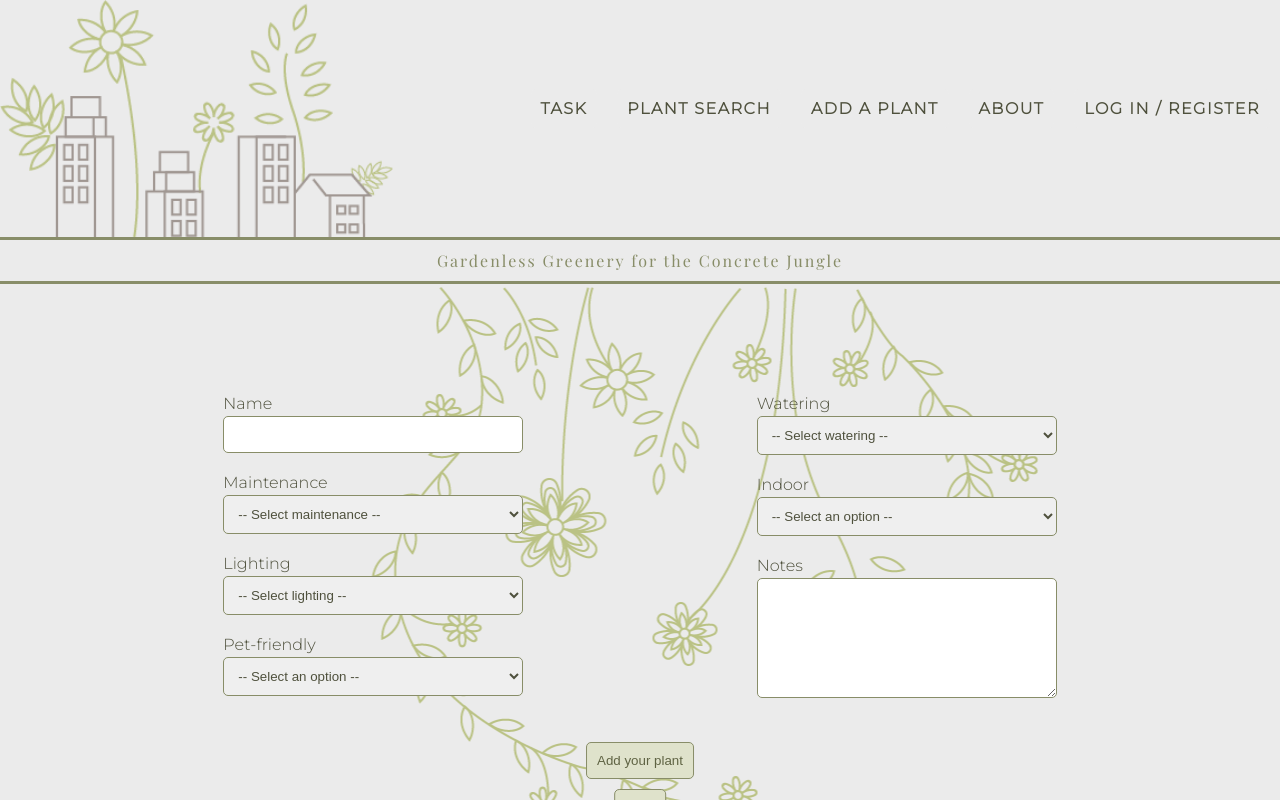
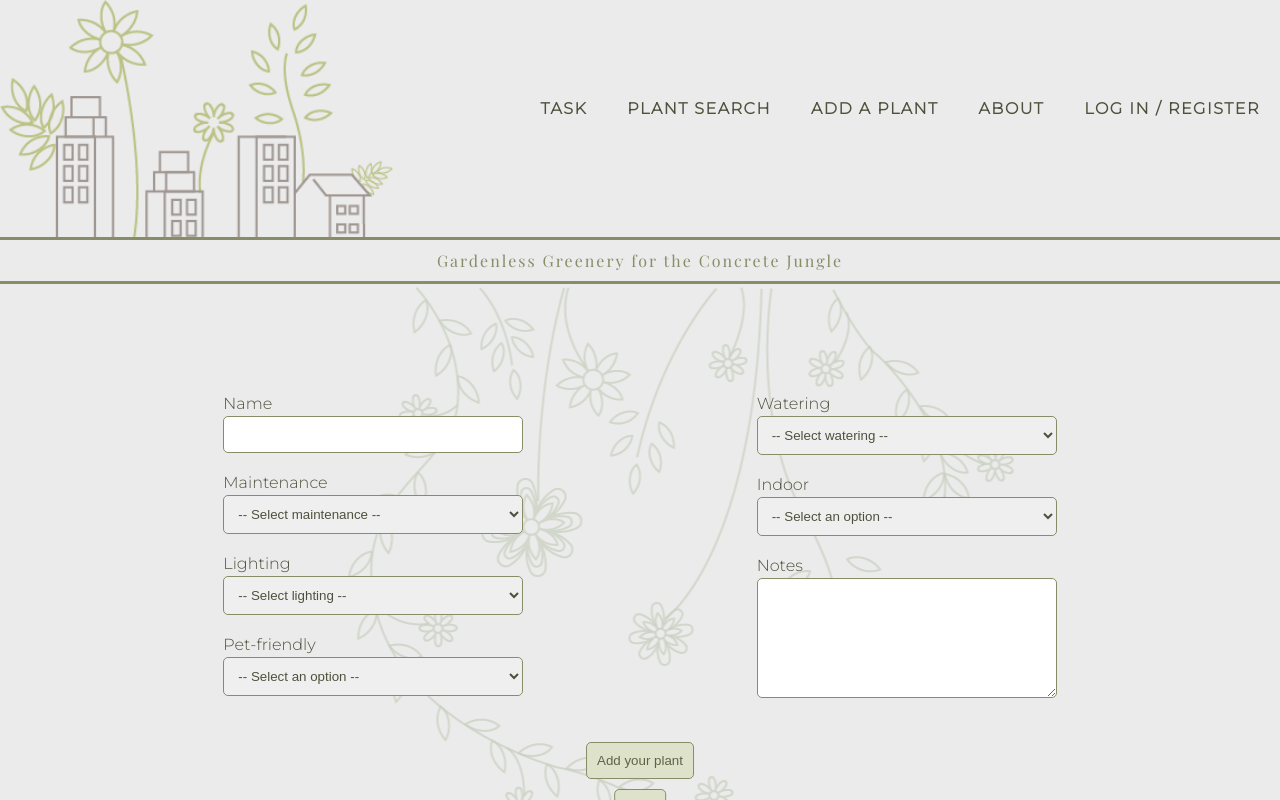
Before and after one commit to final-project-squad/cautious-carnival, a React (Create React App) app in the folder front-end/: page /main in a window 1280 px wide. Both pictures are taken after a click on the element "ADD A PLANT". Shown: the top 800 px of the page. Built offline with nearby package versions, Linux system fonts and the light colour scheme.

Commit message:
transparency added to background on addplant page

```diff
--- a/front-end/src/components/Plants/addPlant.css
+++ b/front-end/src/components/Plants/addPlant.css
@@ -1,5 +1,5 @@
 .addplant {
-    background-image: url("./1x/Asset\ 4.png");
+    background-image: url("./1x/Asset\ 5.png");
     background-position: center;
     background-repeat: no-repeat;
     background-position-y: 3px;
```
Also changed, not shown: front-end/src/components/Plants/1x/Asset 5.png (added).
